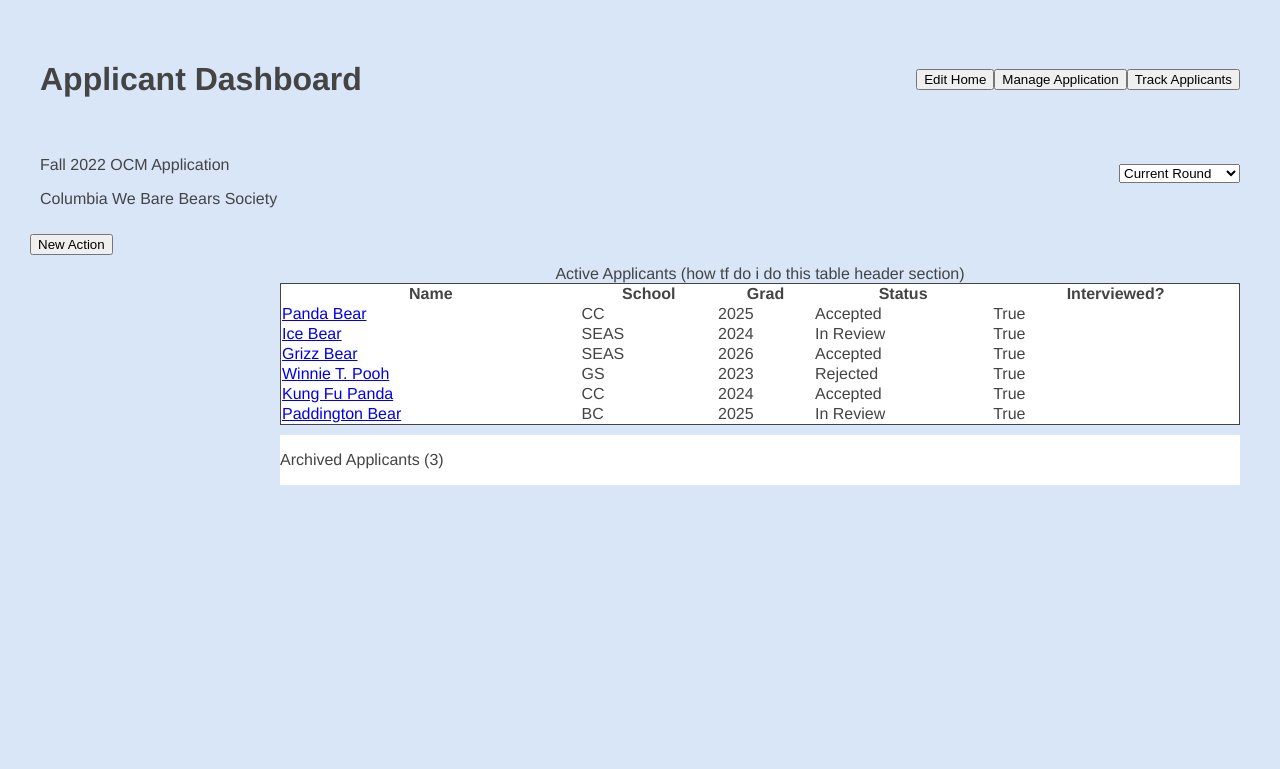
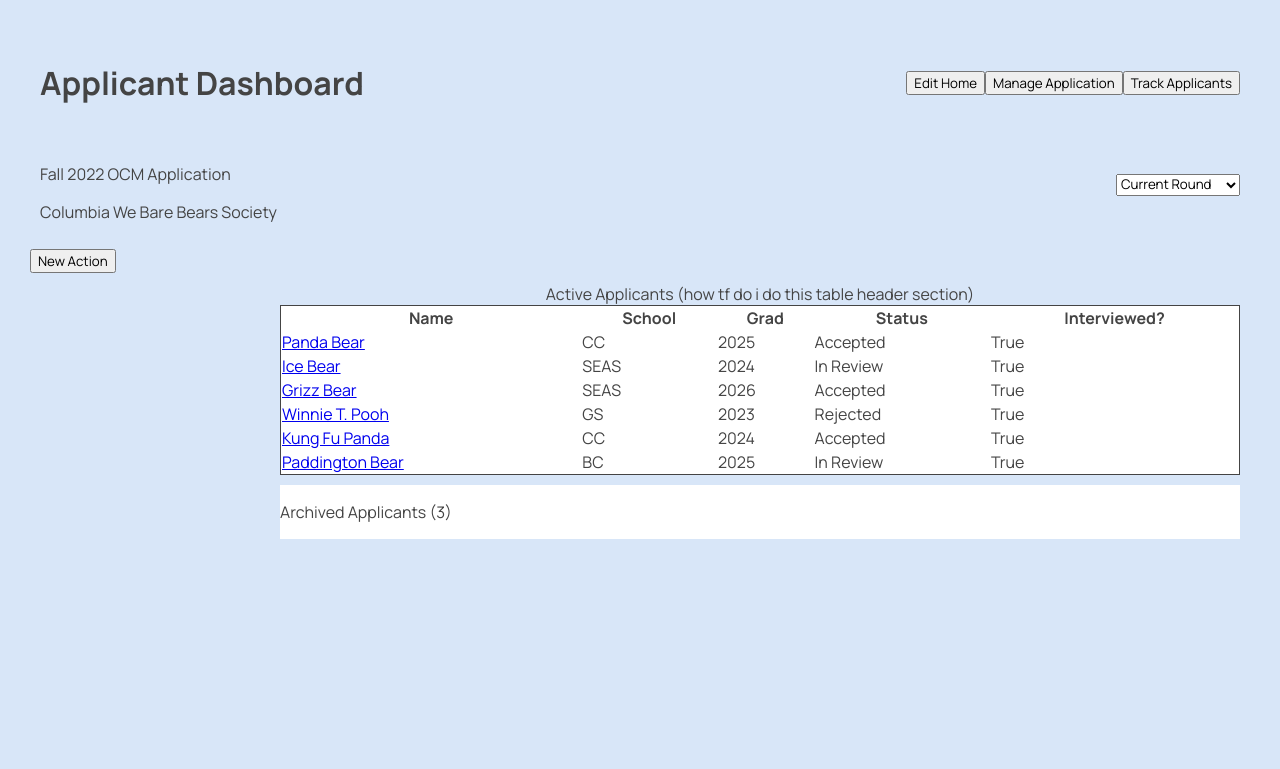
Before and after one commit to kimbotsao/CUclubapps, a Flask app: page /dashboard in a window 1280 px wide. Shown: the top 769 px of the page. Run offline with Flask 2, Linux system fonts and the light colour scheme.

Commit message:
import google fonts

```diff
--- a/static/css/dashboard.css
+++ b/static/css/dashboard.css
@@ -4,7 +4,7 @@ body {
   background-color: #D8E6F8;
   margin: 30px;
   padding: 0;
-  font-family: "Helvetica Neue", Helvetica, Arial, sans-serif;
+  font-family: 'Manrope', sans-serif;
   color: #444;
   }
 
@@ -53,11 +53,19 @@ body {
   width: 80%;
 }
 
-table{
+table {
   border: 1px solid;
   background-color: white;
   width: 80%;
   border-collapse: collapse;
+}
+
+button {
+  font-family: inherit;
+}
+
+select {
+  font-family: inherit;
 }
 
 .title{
--- a/templates/dashboard.html
+++ b/templates/dashboard.html
@@ -3,6 +3,9 @@
   <head>
     <title>Columbia Club Apps</title>
     <link rel= "stylesheet" type= "text/css" href= "{{ url_for('static',filename='css/dashboard.css') }}">
+    <link rel="preconnect" href="https://fonts.googleapis.com">
+    <link rel="preconnect" href="https://fonts.gstatic.com" crossorigin>
+    <link rel="stylesheet" href="https://fonts.googleapis.com/css2?family=Manrope:wght@400;600;700&display=swap">
   </head>
 
   <body>
```
